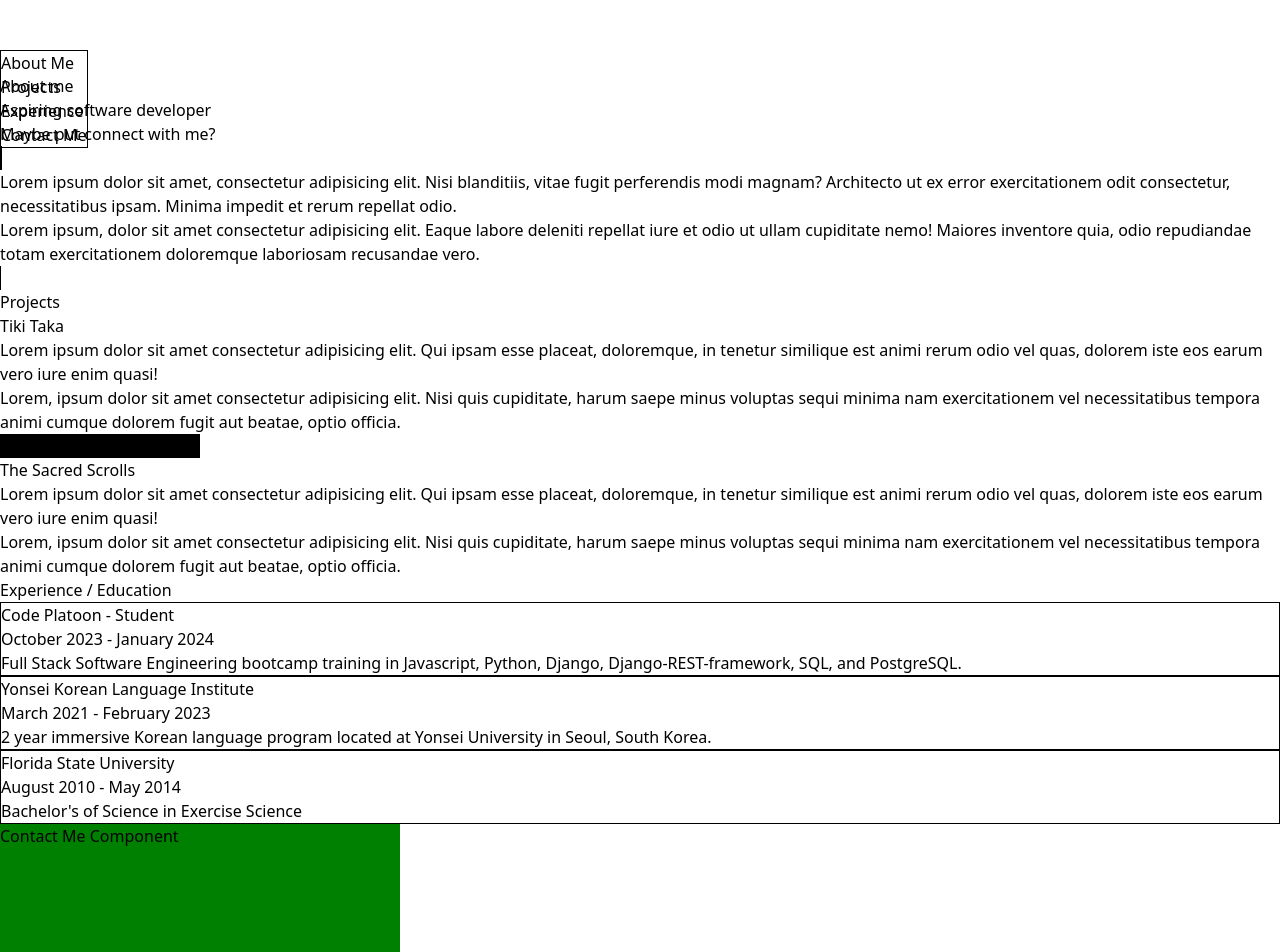
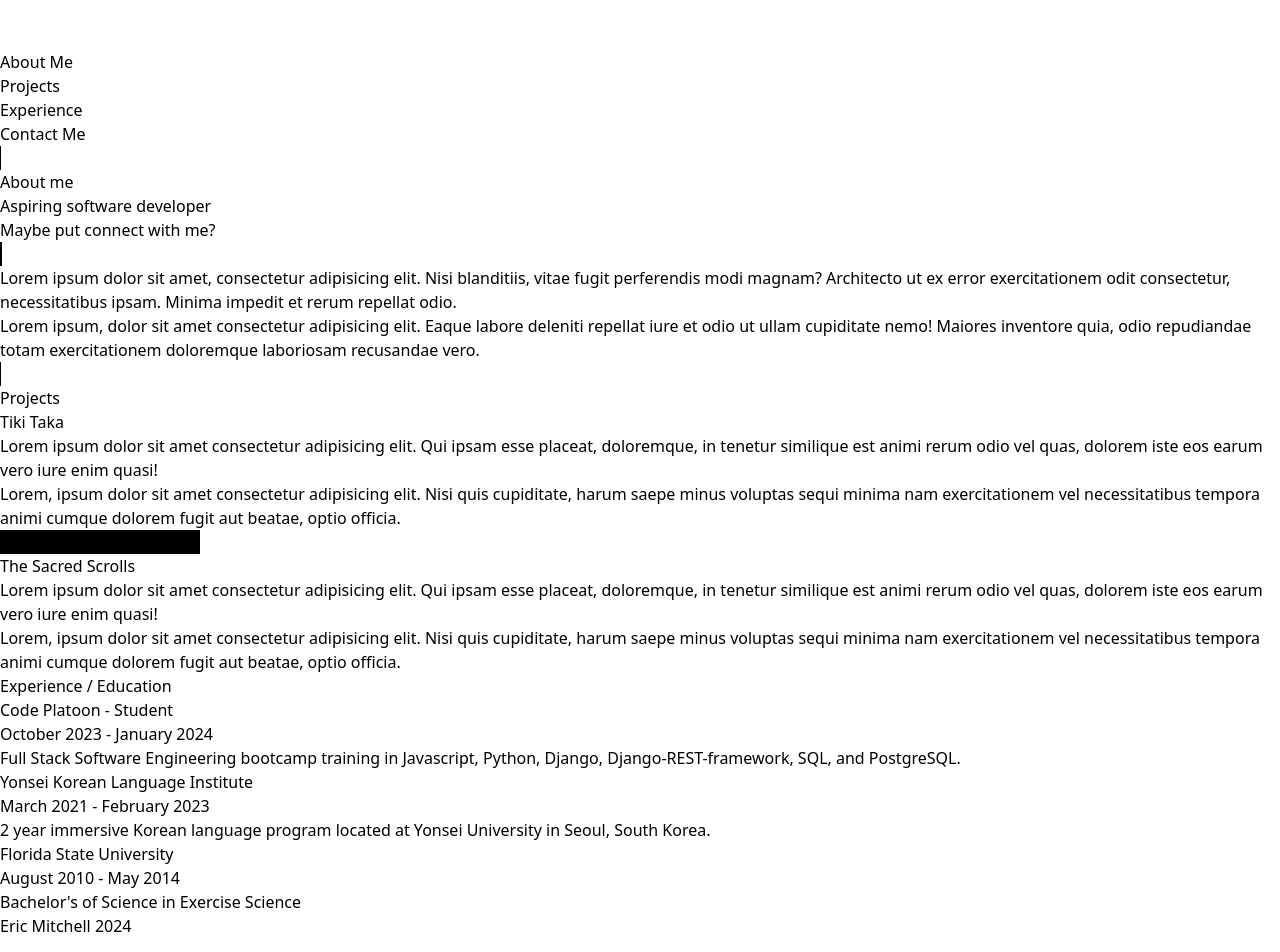
Before and after one commit to mitch1625/personal-website, a React (Vite) app in the folder front-end/: page / in a window 1280 px wide. Shown: the top 952 px of the page. Built offline with nearby package versions, Linux system fonts and the light colour scheme.

Commit message:
contactme componenet removed, footer added

```diff
--- a/front-end/src/App.jsx
+++ b/front-end/src/App.jsx
@@ -6,7 +6,7 @@ function App() {
 
   return (
     <div id='container' className='grid lg:grid-cols-6 md:grid-cols-4 mt-5 container'>
-      <div id='navbar'>
+      <div id='navbar' className='grid grid-cols-2 fixed'>
     <NavBar/>
       </div>
     <Outlet/>
--- a/front-end/src/components/ContactMe.jsx
+++ /dev/null
@@ -1,11 +0,0 @@
-const ContactMe = () => {
-  return (
-    <>
-    <div id='contactme' className='space-y-[20px] mt-20' style={{width:'400px', height:'250px', backgroundColor:'green'}}>
-      <h1>Contact Me Component</h1>
-    </div>
-    </>
-  )
-}
-
-export default ContactMe
--- a/front-end/src/components/Experience.jsx
+++ b/front-end/src/components/Experience.jsx
@@ -3,7 +3,7 @@ const Experience = () => {
     <>
     <div id='experience' className='space-y-[20px] mt-60'>
     <h1 className="text-3xl">Experience / Education</h1>
-    <section className="p-3" style={{border:'black solid 1px'}}>
+    <section className="p-3">
       <div>
         <div className="flex justify-between">
         <h2 className="text-xl font-semibold">Code Platoon - Student</h2>
@@ -13,7 +13,7 @@ const Experience = () => {
       </div>
     </section>
 
-    <section className="p-3" style={{border:'black solid 1px'}}>
+    <section className="p-3">
       <div className="flex justify-between">
             <h2 className="text-xl font-semibold">Yonsei Korean Language Institute</h2>
             <h2>March 2021 - February 2023</h2>
@@ -21,7 +21,7 @@ const Experience = () => {
           <p>2 year immersive Korean language program located at Yonsei University in Seoul, South Korea.</p>
     </section>
 
-    <section className="p-3" style={{border:'black solid 1px'}}>
+    <section className="p-3">
       <div>
         <div className="flex justify-between">
             <h2 className="text-xl font-semibold">Florida State University</h2>
--- /dev/null
+++ b/front-end/src/components/Footer.jsx
@@ -0,0 +1,12 @@
+const Footer = () => {
+  return (
+    <>
+    <div id='footer' className="py-12 relative bottom-0 w-full flex justify-center">
+    Eric Mitchell 2024
+    </div>
+    </>
+  )
+}
+
+
+export default Footer
--- a/front-end/src/components/NavBar.jsx
+++ b/front-end/src/components/NavBar.jsx
@@ -4,8 +4,9 @@ const NavBar = () => {
 
     return (
         <>
-        <ul id='navbar-items'>
-        <Link to='aboutme' activeClass='active' smooth={true} duration={600} offset={-50}>
+        <div id='navbar-items' className='grid-span-1 col-start-2 justfiy-self-end'>
+          <ul>
+          <Link to='aboutme' activeClass='active' smooth={true} duration={600} offset={-100}>
               <li>About Me</li>
             </Link>
             <Link to='projects' activeClass='active' smooth={true} duration={600} offset={-50}>
@@ -16,6 +17,7 @@ const NavBar = () => {
             </Link>
             <li>Contact Me</li>
           </ul>
+        </div>
         </>
     )
 }
--- a/front-end/src/index.css
+++ b/front-end/src/index.css
@@ -5,19 +5,15 @@
 #root {
   display:flex;
   justify-content: center;
-  margin-top: 50px;
+  height: 100%;
+  padding-top: 50px;
+
 }
 
-#aboutme , #projects, #experience, #contactme {
+
+#aboutme , #projects, #experience, #footer{
   grid-column-start: 2;
   grid-column-end: 6;
-}
-
-#navbar {
-  list-style: none;
-  margin:0;
-  border: black 1px solid;
-  position:fixed;
 }
 
 
@@ -28,3 +24,10 @@
 li {
   list-style: none;
 }
+
+@media (max-width: 768px) {
+  #navbar-items {
+    display:none
+  }
+
+}
--- a/front-end/src/pages/HomePage.jsx
+++ b/front-end/src/pages/HomePage.jsx
@@ -1,15 +1,14 @@
 import AboutMe from "../components/AboutMe"
 import Projects from "../components/Projects"
 import Experience from "../components/Experience"
-import ContactMe from "../components/ContactMe"
-
+import Footer from "../components/Footer"
 const HomePage = () => {
     return (
     <>
     <AboutMe/>
     <Projects/>
     <Experience/>
-    <ContactMe/>
+    <Footer/>
     </>
     )
 }
```
Lines whose indentation alone changed are shown as unchanged.
